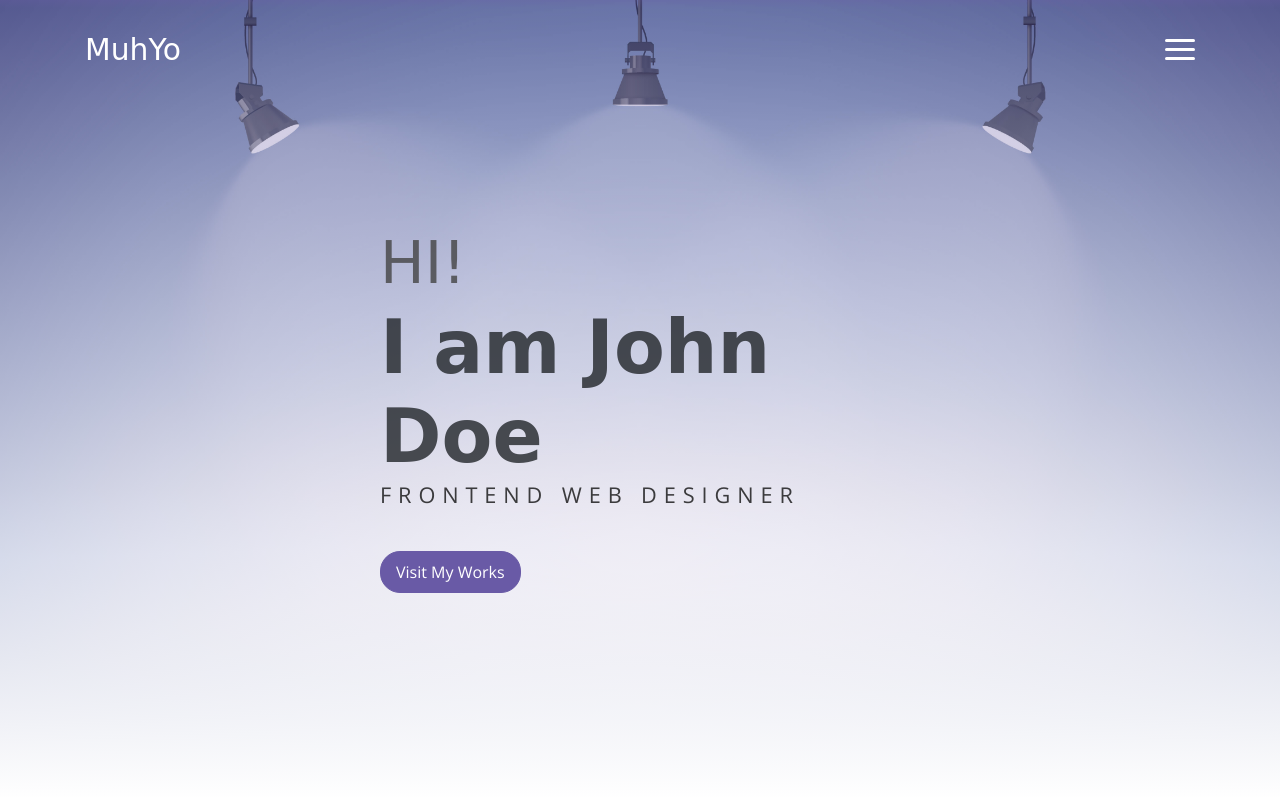
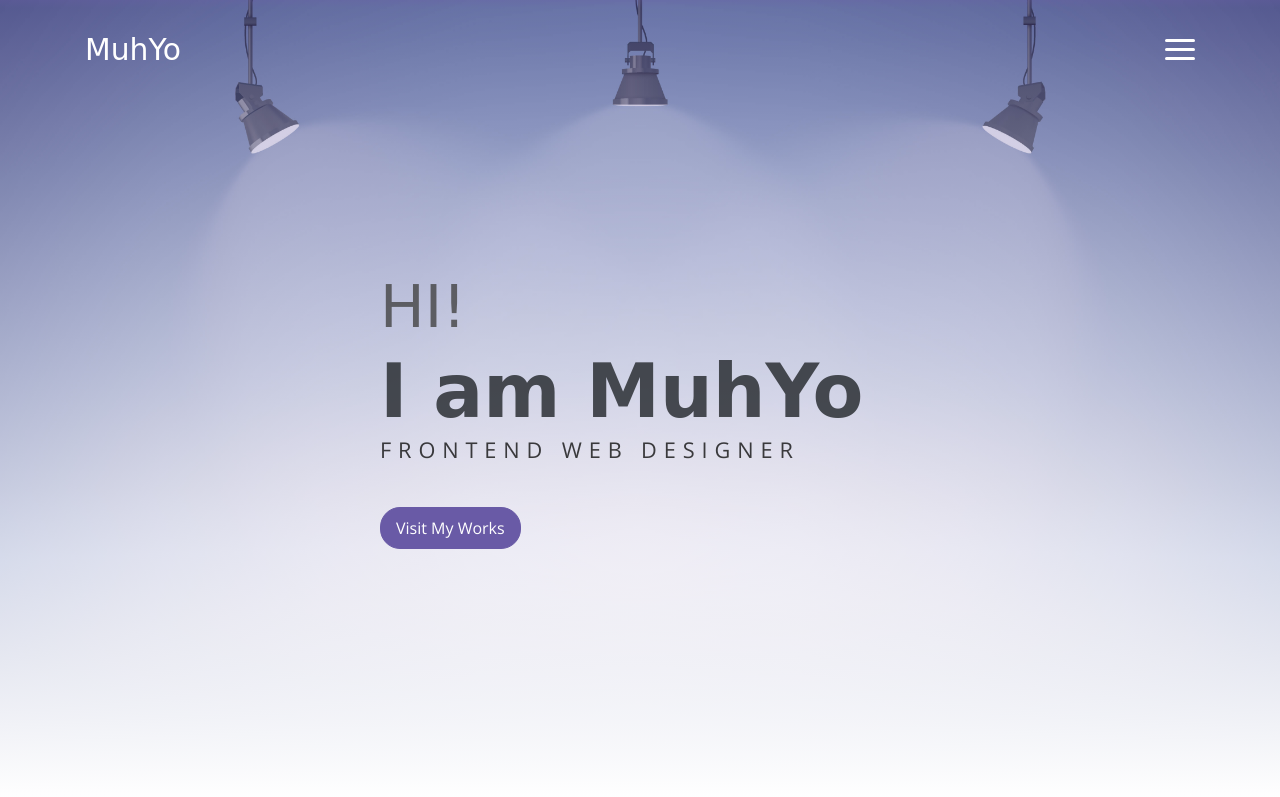
Before and after one commit to mymuhyo/my-website, a website: page index.html in a window 1280 px wide. Shown: the top 797 px of the page. Drawn offline with nearby package versions, Linux system fonts and the light colour scheme; a web font is replaced by a local one.

Commit message:
Update index.html

```diff
--- a/index.html
+++ b/index.html
@@ -55,7 +55,7 @@
     <div class="header-content container">
       <h1 class="header-title">
         <span class="up">HI!</span>
-        <span class="down">I am John Doe</span>
+        <span class="down">I am MuhYo</span>
       </h1>
       <p class="header-subtitle">FRONTEND WEB DESIGNER</p>
 
```
